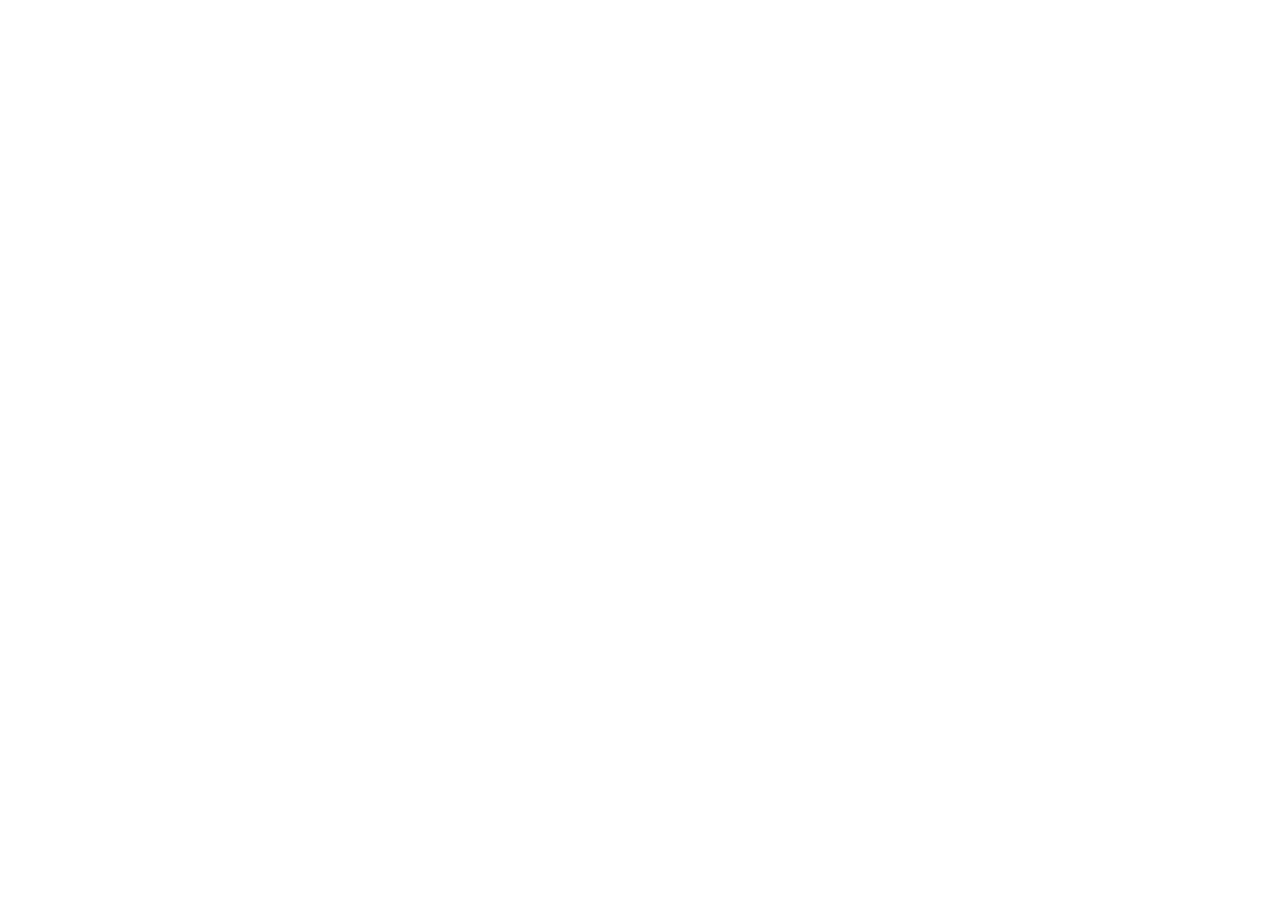
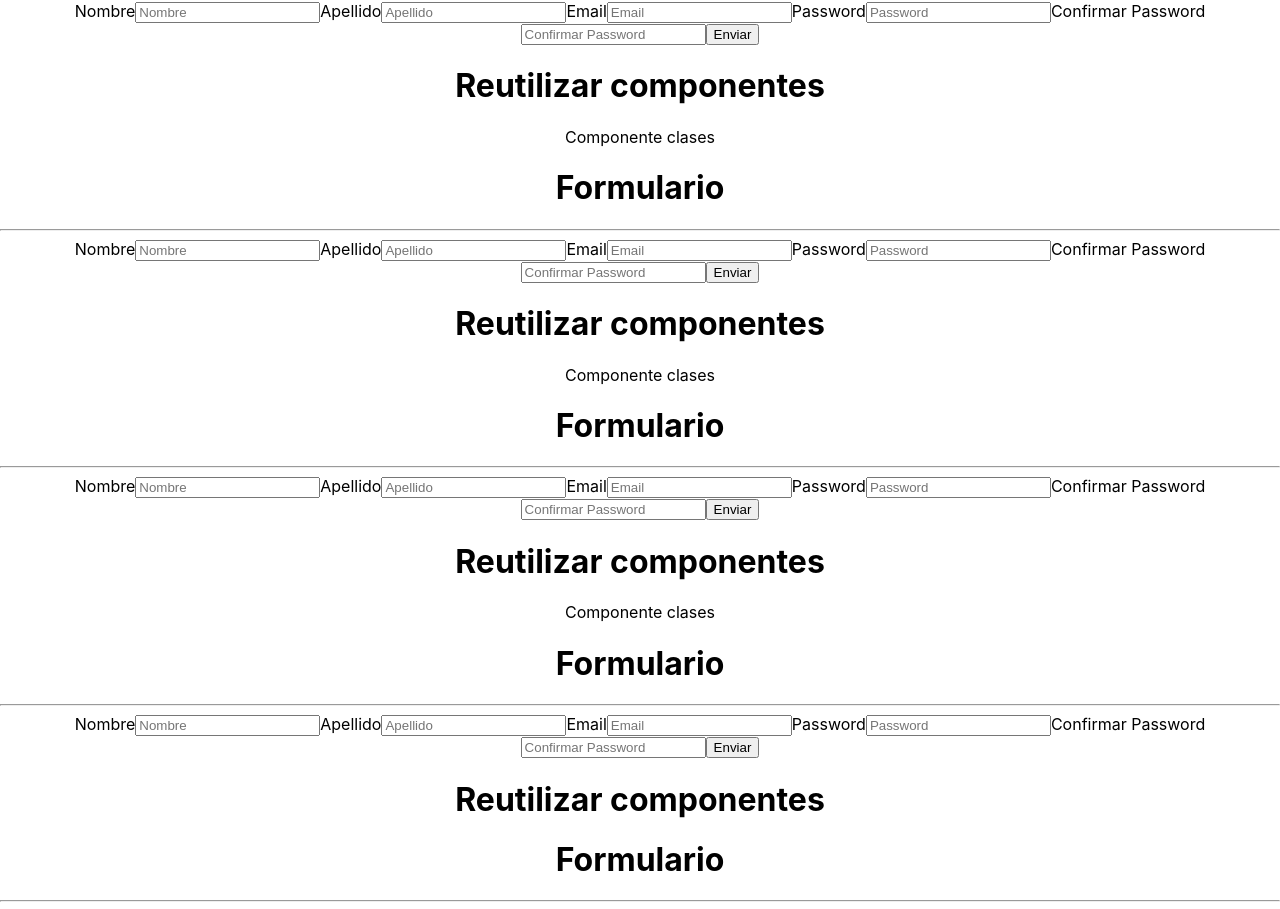
Before and after one commit to moisecas/CursoReact_Coderhouse, a React (Create React App) app in the folder moises-castro/: page / in a window 1280 px wide. Shown: the part 475-1384 px from the top of the page. Before the commit the page ends 800 px from the top, so only its background shows below. Built offline with nearby package versions, Linux system fonts and the light colour scheme.

Commit message:
app.jsx actualizado

```diff
--- a/moises-castro/src/App.jsx
+++ b/moises-castro/src/App.jsx
@@ -1,5 +1,11 @@
 
 import './App.css';
+//importar clase.jsx
+import Clase from './Components/Clases';
+import Formulario from './Components/Formulario';
+import Container from './Components/Container';
+
+
 
 function App() {
   return (
@@ -11,6 +17,23 @@
       <div>
         Moiso
       </div>
+      <Container />
+      <Clase />
+      <Formulario />  {/*importar Formulario.jsx*/}
+      <h1> Reutilizar componentes </h1>
+      <Clase />
+      <Formulario saludar="hola"/>  {/*importar Formulario.jsx*/}
+
+      <h1> Reutilizar componentes </h1>
+      <Clase />
+      <Formulario />  {/*importar Formulario.jsx*/}
+      <h1> Reutilizar componentes </h1>
+      <Clase />
+      <Formulario />  {/*importar Formulario.jsx*/}
+      <h1> Reutilizar componentes </h1>
+      {/*prop saludar*/}
+      <Formulario  />  {/*importar Formulario.jsx*/}
+
 
     </div>
   );
```
